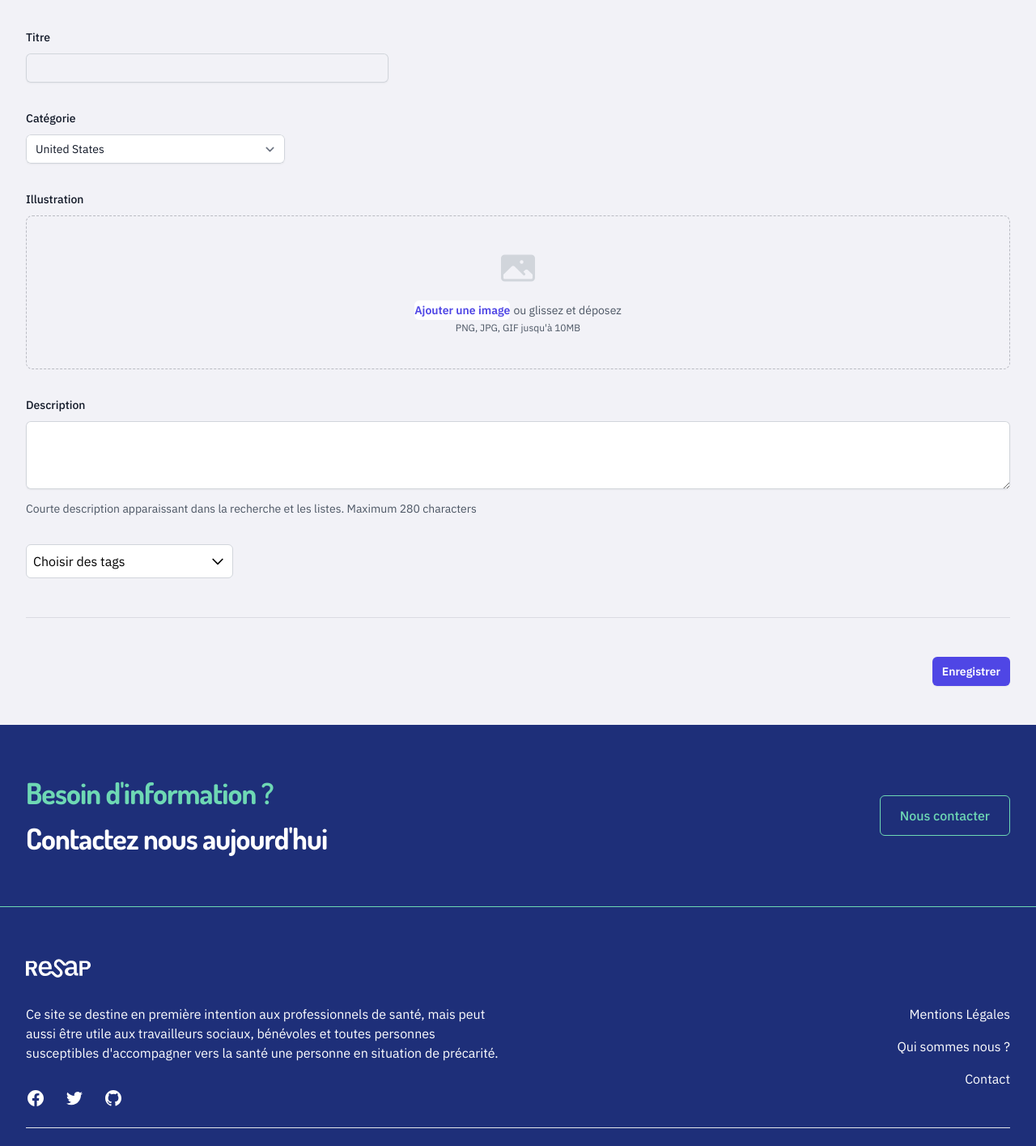
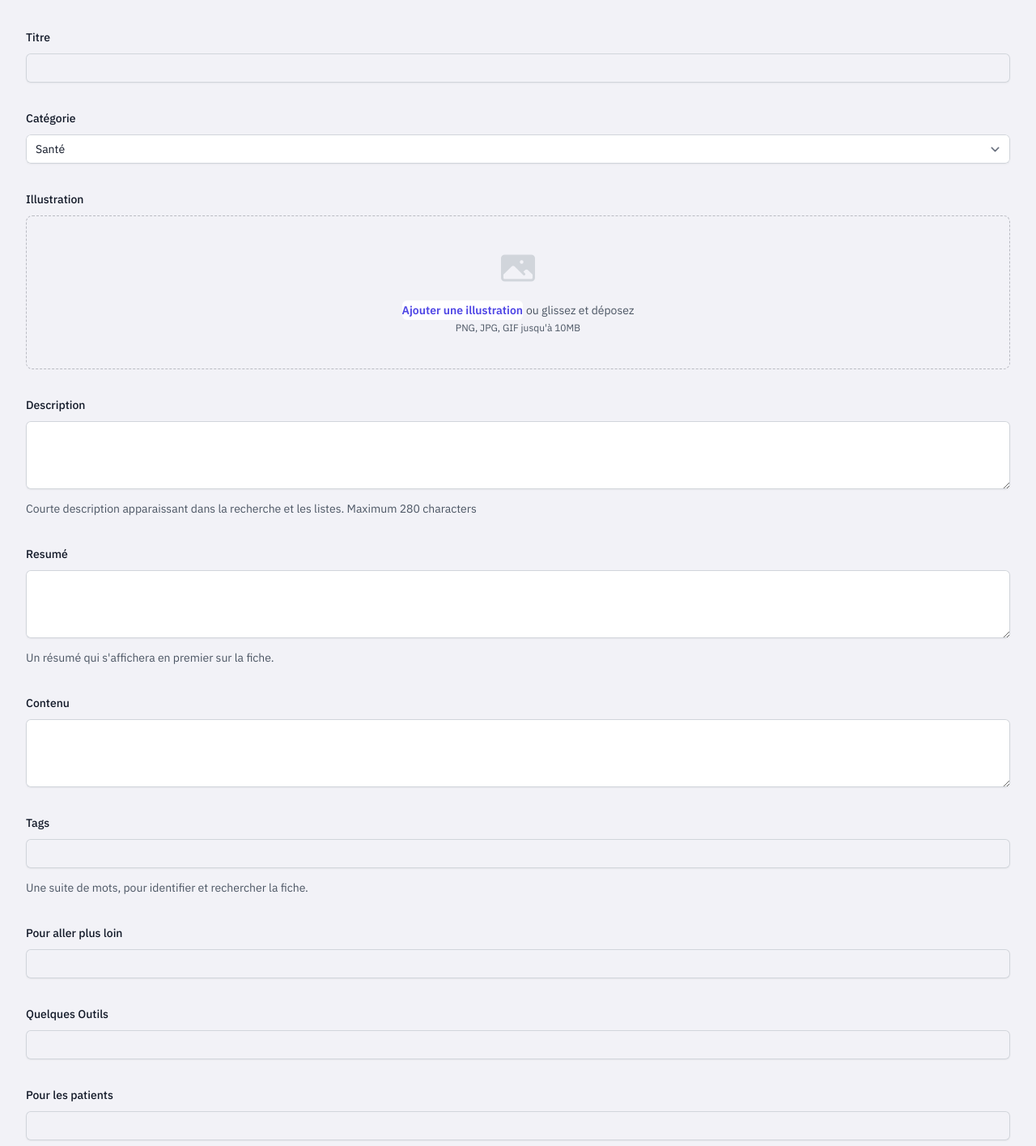
Before and after one commit to mathieutu/resap, a Next.js app: page /dashboard/fiches in a window 1280 px wide. Shown: the part 320-1735 px from the top of the page at 81% size. Built offline with nearby package versions, Linux system fonts and the light colour scheme.

Commit message:
🚧Add all the needed input

```diff
--- a/src/pages/dashboard/fiches.tsx
+++ b/src/pages/dashboard/fiches.tsx
@@ -12,10 +12,32 @@ type OptionType = {
 };
 
 const options: OptionType[] = [
-    { id: 1, label: 'Option 1' },
-    { id: 2, label: 'Option 2' },
-    { id: 3, label: 'Option 3' },
-    // Add more options here
+    { id: 1, label: 'Accompagnement MNA' },
+    { id: 2, label: 'Association d\'aide aux migrants' },
+    { id: 3, label: 'Association LGBTQIA+' },
+    { id: 4, label: 'Associations caritatives - Distribution Alimentaire' },
+    { id: 5, label: 'Associations d\'accompagnement personnes en situation de prostitution' },
+    { id: 6, label: 'CAARUD' },
+    { id: 7, label: 'CADA' },
+    { id: 8, label: 'CAES' },
+    { id: 9, label: 'CD' },
+    { id: 10, label: 'CEGIDD' },
+    { id: 11, label: 'Centre de vaccination' },
+    { id: 12, label: 'COREVIH' },
+    { id: 13, label: 'CPH' },
+    { id: 14, label: 'CPTS' },
+    { id: 15, label: 'CSAPA' },
+    { id: 16, label: 'Filières gérontologiques' },
+    { id: 17, label: 'HUDA' },
+    { id: 18, label: 'MDPH' },
+    { id: 19, label: 'MSP' },
+    { id: 20, label: 'OFII' },
+    { id: 21, label: 'PASS' },
+    { id: 22, label: 'PRAHDA' },
+    { id: 23, label: 'Préfecture' },
+    { id: 24, label: 'Réseaux polyvalents (tous âges et toutes pathologies)' },
+    { id: 25, label: 'SIAO' },
+    { id: 26, label: 'SPADA' },
 ];
 
 export default function Annuaire(algoliaProps: AlgoliaSSRProps) {
@@ -45,22 +67,23 @@ export default function Annuaire(algoliaProps: AlgoliaSSRProps) {
                     <div className="space-y-12">
                         <div className="border-b border-gray-900/10 pb-12">
                             <div className="mt-10 grid grid-cols-1 gap-x-6 gap-y-8 sm:grid-cols-6">
-                                <div className="sm:col-span-4">
+                                <div className="sm:col-span-full">
                                     <label htmlFor="title" className="block text-sm font-medium leading-6 text-gray-900">Titre</label>
-                                    <div className="mt-2">
-                                        <div className="flex rounded-md shadow-sm ring-1 ring-inset ring-gray-300 focus-within:ring-2 focus-within:ring-inset focus-within:ring-indigo-600 sm:max-w-md">
+                                    <div className="mt-2 w-full">
+                                        <div className="flex rounded-md shadow-sm ring-1 ring-inset ring-gray-300 focus-within:ring-2 focus-within:ring-inset focus-within:ring-indigo-600">
                                             <input type="text" name="title" id="title" autoComplete="title" className="block flex-1 border-0 bg-transparent py-1.5 pl-1 text-gray-900 placeholder:text-gray-400 focus:ring-0 sm:text-sm sm:leading-6" />
                                         </div>
                                     </div>
                                 </div>
 
-                                <div className="sm:col-span-3">
+                                <div className="sm:col-span-full">
                                     <label htmlFor="category" className="block text-sm font-medium leading-6 text-gray-900">Catégorie</label>
-                                    <div className="mt-2">
-                                        <select id="category" name="category" autoComplete="category" className="block w-full rounded-md border-0 py-1.5 text-gray-900 shadow-sm ring-1 ring-inset ring-gray-300 focus:ring-2 focus:ring-inset focus:ring-indigo-600 sm:max-w-xs sm:text-sm sm:leading-6">
-                                            <option>United States</option>
-                                            <option>Canada</option>
-                                            <option>Mexico</option>
+                                    <div className="mt-2 w-full">
+                                        <select id="category" name="category" autoComplete="category" className="block w-full rounded-md border-0 py-1.5 text-gray-900 shadow-sm ring-1 ring-inset ring-gray-300 focus:ring-2 focus:ring-inset focus:ring-indigo-600 sm:text-sm sm:leading-6">
+                                            <option value={'sante'}>Santé</option>
+                                            <option value={'besoins-primaires'}>Besoins primaires</option>
+                                            <option value={'social'}>Social</option>
+                                            <option value={'interpretariat'}>Iterpretariat</option>
                                         </select>
                                     </div>
                                 </div>
@@ -74,7 +97,7 @@ export default function Annuaire(algoliaProps: AlgoliaSSRProps) {
                                             </svg>
                                             <div className="mt-4 flex text-sm leading-6 text-gray-600">
                                                 <label htmlFor="file-upload" className="relative cursor-pointer rounded-md bg-white font-semibold text-indigo-600 focus-within:outline-none focus-within:ring-2 focus-within:ring-indigo-600 focus-within:ring-offset-2 hover:text-indigo-500">
-                                                    <span>Ajouter une image</span>
+                                                    <span>Ajouter une illustration</span>
                                                     <input id="file-upload" name="file-upload" type="file" className="sr-only" />
                                                 </label>
                                                 <p className="pl-1">ou glissez et déposez</p>
@@ -92,12 +115,64 @@ export default function Annuaire(algoliaProps: AlgoliaSSRProps) {
                                     <p className="mt-3 text-sm leading-6 text-gray-600">Courte description apparaissant dans la recherche et les listes. Maximum 280 characters</p>
                                 </div>
 
-                                <div className="relative w-64">
+                                <div className="col-span-full">
+                                    <label htmlFor="resume" className="block text-sm font-medium leading-6 text-gray-900">Resumé</label>
+                                    <div className="mt-2">
+                                        <textarea id="resume" name="resume" rows={3} className="block w-full rounded-md border-0 py-1.5 text-gray-900 shadow-sm ring-1 ring-inset ring-gray-300 placeholder:text-gray-400 focus:ring-2 focus:ring-inset focus:ring-indigo-600 sm:text-sm sm:leading-6"></textarea>
+                                    </div>
+                                    <p className="mt-3 text-sm leading-6 text-gray-600">Un résumé qui s'affichera en premier sur la fiche.</p>
+                                </div>
+
+                                <div className="col-span-full">
+                                    <label htmlFor="content" className="block text-sm font-medium leading-6 text-gray-900">Contenu</label>
+                                    <div className="mt-2">
+                                        <textarea id="content" name="content" rows={3} className="block w-full rounded-md border-0 py-1.5 text-gray-900 shadow-sm ring-1 ring-inset ring-gray-300 placeholder:text-gray-400 focus:ring-2 focus:ring-inset focus:ring-indigo-600 sm:text-sm sm:leading-6"></textarea>
+                                    </div>
+                                </div>
+
+                                <div className="col-span-full">
+                                    <label htmlFor="title" className="block text-sm font-medium leading-6 text-gray-900">Tags</label>
+                                    <div className="mt-2">
+                                        <div className="flex rounded-md shadow-sm ring-1 ring-inset ring-gray-300 focus-within:ring-2 focus-within:ring-inset focus-within:ring-indigo-600">
+                                            <input type="text" name="title" id="title" autoComplete="title" className="block flex-1 border-0 bg-transparent py-1.5 pl-1 text-gray-900 placeholder:text-gray-400 focus:ring-0 sm:text-sm sm:leading-6" />
+                                        </div>
+                                    </div>
+                                    <p className="mt-3 text-sm leading-6 text-gray-600">Une suite de mots, pour identifier et rechercher la fiche.</p>
+                                </div>
+
+                                <div className="col-span-full">
+                                    <label htmlFor="title" className="block text-sm font-medium leading-6 text-gray-900">Pour aller plus loin</label>
+                                    <div className="mt-2">
+                                        <div className="flex rounded-md shadow-sm ring-1 ring-inset ring-gray-300 focus-within:ring-2 focus-within:ring-inset focus-within:ring-indigo-600">
+                                            <input type="text" name="title" id="title" autoComplete="title" className="block flex-1 border-0 bg-transparent py-1.5 pl-1 text-gray-900 placeholder:text-gray-400 focus:ring-0 sm:text-sm sm:leading-6" />
+                                        </div>
+                                    </div>
+                                </div>
+
+                                <div className="col-span-full">
+                                    <label htmlFor="title" className="block text-sm font-medium leading-6 text-gray-900">Quelques Outils</label>
+                                    <div className="mt-2">
+                                        <div className="flex rounded-md shadow-sm ring-1 ring-inset ring-gray-300 focus-within:ring-2 focus-within:ring-inset focus-within:ring-indigo-600">
+                                            <input type="text" name="title" id="title" autoComplete="title" className="block flex-1 border-0 bg-transparent py-1.5 pl-1 text-gray-900 placeholder:text-gray-400 focus:ring-0 sm:text-sm sm:leading-6" />
+                                        </div>
+                                    </div>
+                                </div>
+
+                                <div className="sm:col-span-full">
+                                    <label htmlFor="title" className="block text-sm font-medium leading-6 text-gray-900">Pour les patients</label>
+                                    <div className="mt-2">
+                                        <div className="flex rounded-md shadow-sm ring-1 ring-inset ring-gray-300 focus-within:ring-2 focus-within:ring-inset focus-within:ring-indigo-600">
+                                            <input type="text" name="title" id="title" autoComplete="title" className="block flex-1 border-0 bg-transparent py-1.5 pl-1 text-gray-900 placeholder:text-gray-400 focus:ring-0 sm:text-sm sm:leading-6" />
+                                        </div>
+                                    </div>
+                                </div>
+
+                                <div className="relative w-96">
                                     <div
                                         onClick={toggleDropdown}
                                         className="bg-white border border-gray-300 rounded-md p-2 flex justify-between items-center cursor-pointer"
                                     >
-                                        <span>{selectedOptions.length > 0 ? selectedOptions.map(opt => opt.label).join(', ') : 'Choisir des tags'}</span>
+                                        <span>{selectedOptions.length > 0 ? selectedOptions.map(opt => opt.label).join(', ') : 'Types de dispositif'}</span>
 
                                         <svg
                                             className="w-5 h-5"
@@ -140,6 +215,7 @@ export default function Annuaire(algoliaProps: AlgoliaSSRProps) {
                                         </div>
                                     )}
                                 </div>
+
                             </div>
                         </div>
                         <div className="mt-6 flex items-center justify-end gap-x-6">
```
